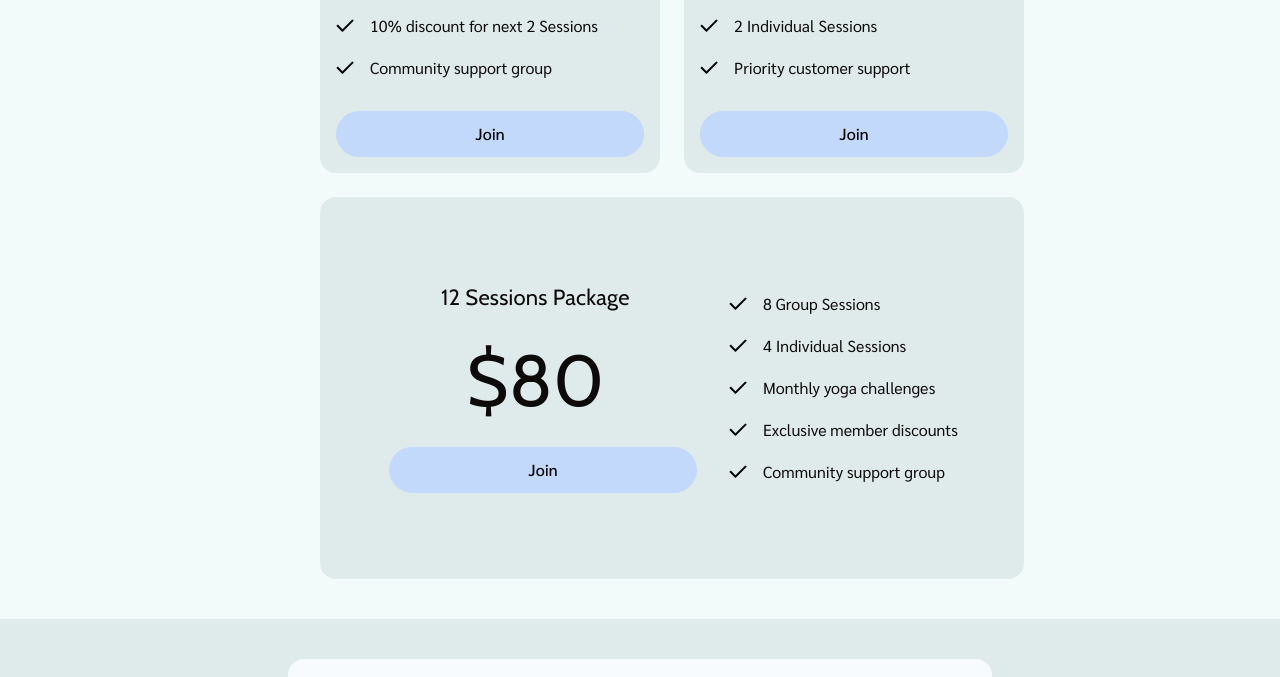
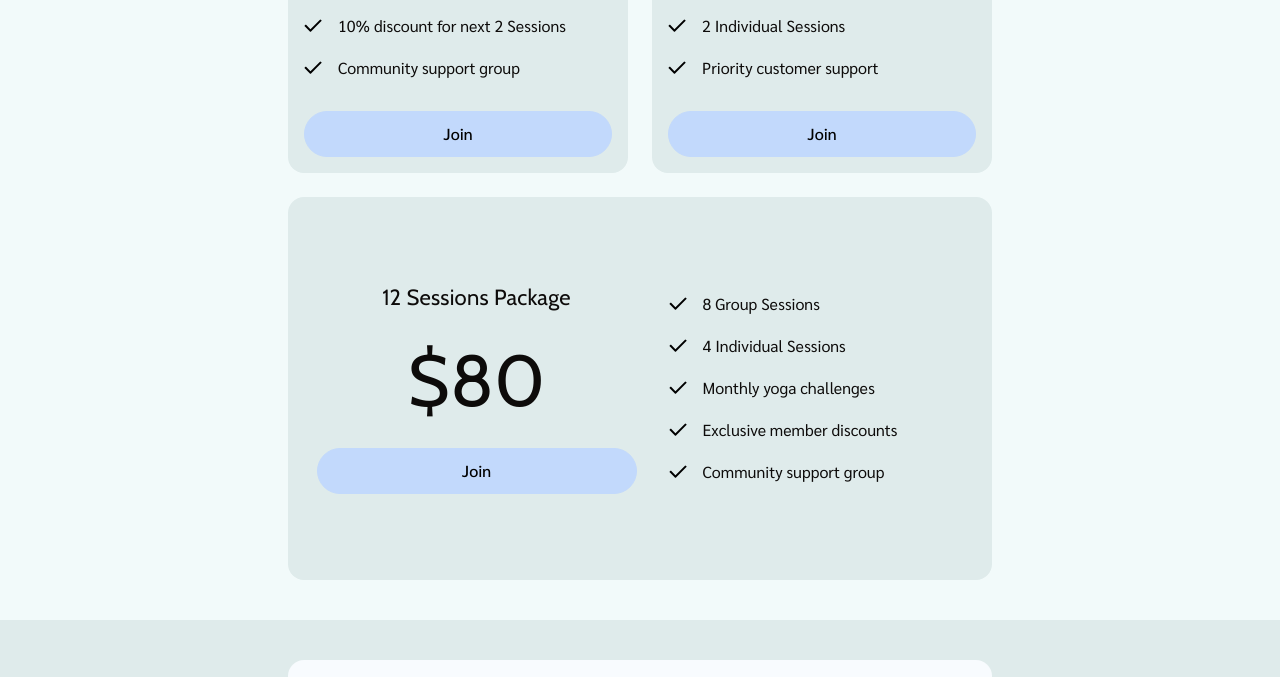
Before and after one commit to Olena-dev19/flexflow, a website built with Vite: page src/index.html in a window 1280 px wide. Shown: the part 9259-9936 px from the top of the page. Built offline with nearby package versions, Linux system fonts and the light colour scheme.

Commit message:
add pricing

```diff
--- a/src/css/pricing.css
+++ b/src/css/pricing.css
@@ -1,13 +1,12 @@
 /* Pricing */
 
-
-
 /* Styles for Desktop devices */
-@media only screen and (min-width: 1336px) {}
+@media only screen and (min-width: 1336px) {
+}
 
 /* Retina */
-@media only screen and (min-resolution: 192dpi) {}
-
+@media only screen and (min-resolution: 192dpi) {
+}
 
 .pricing {
   padding: 64px 0;
@@ -20,9 +19,8 @@
   margin-bottom: 12px;
 }
 
-
 .pricing-title {
-    font-family: "Cabin", sans-serif;
+  font-family: 'Cabin', sans-serif;
   font-weight: 400;
   font-size: 40px;
   line-height: 1.2;
@@ -35,7 +33,6 @@
   font-weight: 400;
   text-align: center;
   margin-bottom: 48px;
-
 }
 
 .pricing-card {
@@ -54,7 +51,7 @@
 }
 
 .pricing-card-title {
-    font-family: "Cabin", sans-serif;
+  font-family: 'Cabin', sans-serif;
   font-weight: 400;
   font-size: 18px;
   line-height: 1.4;
@@ -63,12 +60,8 @@
   margin-bottom: 8px;
 }
 
-
-
-
-
 .pricing-card-item-price {
-    font-family: "Cabin",sans-serif;
+  font-family: 'Cabin', sans-serif;
   font-weight: 400;
   font-size: 44px;
   line-height: 1.2;
@@ -76,8 +69,6 @@
   text-align: center;
   margin-bottom: 24px;
 }
-
-
 
 .pricing-card-list {
   min-width: 295px;
@@ -117,6 +108,9 @@
   justify-content: center;
 }
 
+.pricing-button-open {
+  display: none;
+}
 /* Styles for Tablet devices */
 @media only screen and (min-width: 768px) {
   .pricing {
@@ -143,14 +137,11 @@
     justify-content: center;
     gap: 24px;
     flex-wrap: wrap;
-        min-width: 768px;
-
   }
 
   .pricing-card-item:last-of-type {
     min-width: 704px;
     padding: 86px 0;
-       position: relative;
   }
   .pricing-card-title {
     font-size: 22px;
@@ -162,28 +153,51 @@
     font-size: 72px;
     margin-bottom: 32px;
   }
+
+  .retreat {
+    margin-bottom: 24px;
+  }
+
+  .pricing-card-item-full-price {
+    display: flex;
+    flex-direction: column;
+    min-width: 320px;
+    max-height: 301px;
+  }
+
   .pricing-card-list {
     min-width: 273px;
     margin-bottom: 22px;
   }
+
   .pricing-card-button {
     min-width: 308px;
   }
-    .pricing-card-item-full-price {
-        position: absolute;
-        top: 86px;
-        left: 121px;
+
+  .pricing-button-open {
+    display: block;
   }
+
+  .pricing-card-container {
+    display: flex;
+    justify-content: center;
+    flex-direction: row;
+    gap: 32px;
+  }
+
+  .pricing-button-hidden {
+    display: none;
+  }
+
   .pricing-card-full {
     display: flex;
     flex-direction: row-reverse;
-        align-items: flex-end;
+    align-items: flex-start;
     gap: 32px;
   }
   .pricing-card-list-full {
     margin: 0;
     min-height: 210px;
-
   }
   .pricing-card-info-hidden {
     display: none;
@@ -203,7 +217,7 @@
   }
   .pricing-card {
     flex-wrap: nowrap;
-        transition: transform 250ms cubic-bezier(0.4, 0, 0.2,1);
+    transition: transform 250ms cubic-bezier(0.4, 0, 0.2, 1);
   }
 
   .pricing-card-item {
@@ -216,7 +230,6 @@
   .pricing-card-item:last-of-type {
     min-width: 421px;
     padding: 32px;
-
   }
   .pricing-card-item:hover {
     transform: translate(0, 0) scale(1.1);
@@ -240,11 +253,23 @@
   .pricing-card-list-full {
     margin-bottom: 32px;
   }
+
+  .pricing-card-container {
+    flex-direction: column;
+    gap: 0px;
+  }
   .pricing-card-button {
     min-width: 357px;
     transition: background-color 250ms cubic-bezier(0.4, 0, 0.2, 1);
   }
   .pricing-card-button:hover {
-        background-color: #88B6FB;
+    background-color: #88b6fb;
+  }
+  .pricing-button-open {
+    display: none;
+  }
+
+  .pricing-button-hidden {
+    display: block;
   }
 }
--- a/src/partials/pricing.html
+++ b/src/partials/pricing.html
@@ -61,9 +61,11 @@
                 <button type="button" class="pricing-card-button">Join</button>
             </li>
             <li class="pricing-card-item">
+                <div class="pricing-card-container">
                     <div class="pricing-card-item-full-price">
                         <h3 class="pricing-card-title pricing-card-title-last">12 Sessions Package</h3>
-                    <p class="pricing-card-item-price">$80</p>
+                        <p class="pricing-card-item-price retreat">$80</p>
+                        <button type="button" class="pricing-card-button pricing-button-open">Join</button>
                     </div>
                     <div class="pricing-card-full">
                         <ul class="pricing-card-list-full">
@@ -110,7 +112,8 @@
                                 Community support group
                             </li>
                         </ul>
-                    <button type="button" class="pricing-card-button">Join</button>
+                        <button type="button" class="pricing-card-button pricing-button-hidden">Join</button>
+                    </div>
                 </div>
             </li>
         </ul>
```
Lines whose indentation alone changed are shown as unchanged.
